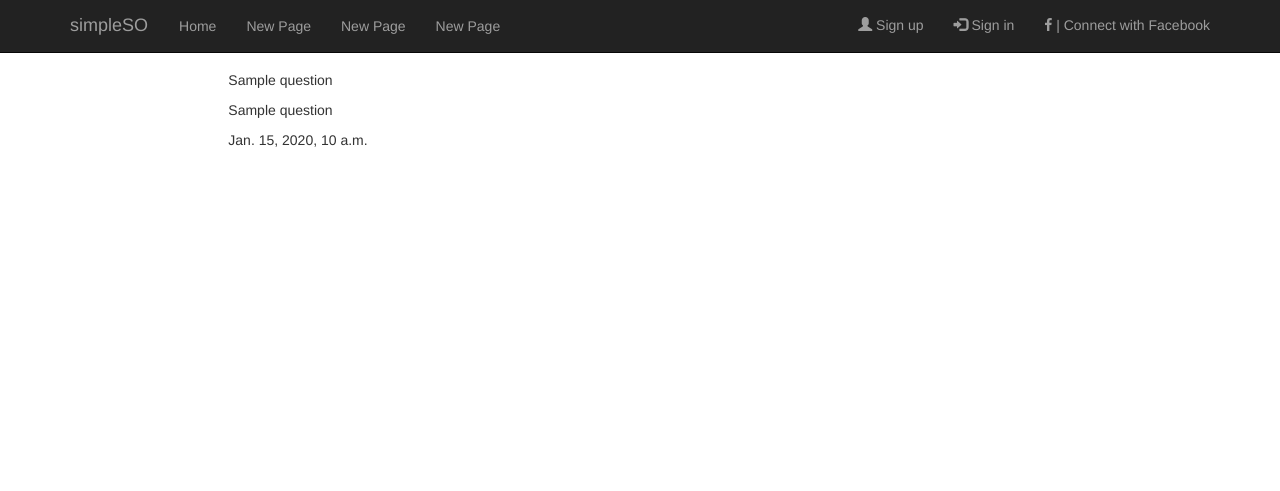
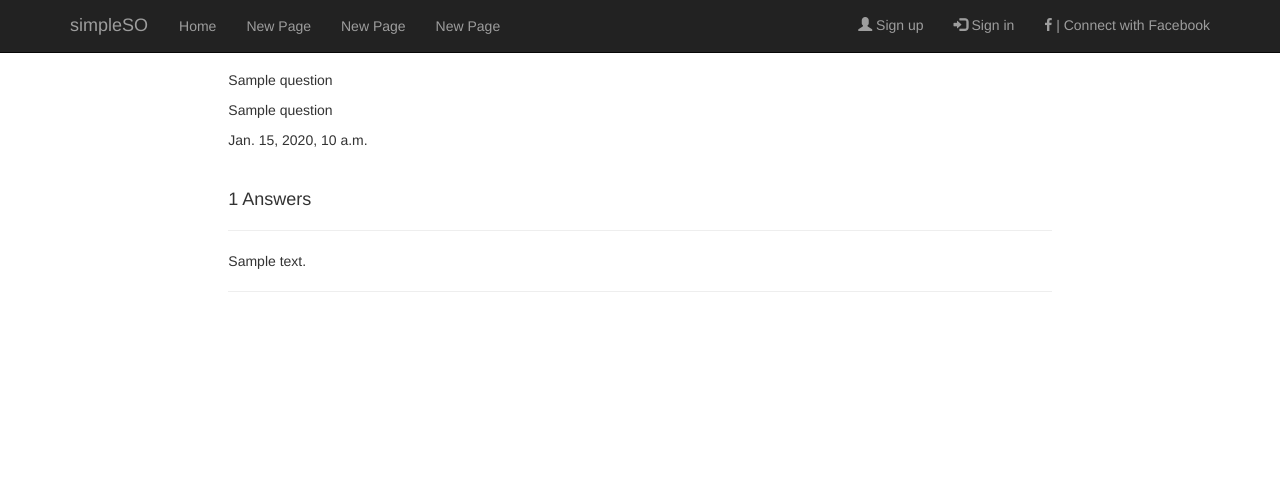
Before and after one commit to Kuzenkov/SimpleAnalogueStackOverflow, a Django app: template questions/templates/question.html in a window 1280 px wide. Shown: the top 491 px of the page. Run offline with Django 3.2, Linux system fonts and the light colour scheme; the template is opened without the code that fills it: most values are stand-ins (such as "Sample title", 1, 10 or a date in 2020); parts of the project's set-up code (start-up, migrations or seed data) failed here and were passed over; some libraries are stand-ins or nearby versions.

Commit message:
Added comments section

```diff
--- a/questions/templates/question.html
+++ b/questions/templates/question.html
@@ -6,4 +6,11 @@
     <p> {{ question.title }} </p>
     <p> {{ question.question }} </p>
     <p> {{ question.created_on }} </p>
+    <br>
+    <h4>{{ comments.count }} Answers </h4>
+    <hr>
+    {% for comment in comments %}
+        <p>{{ comment.comment_text }}</p>
+        <hr>
+    {% endfor %}
 {% endblock %}
```
